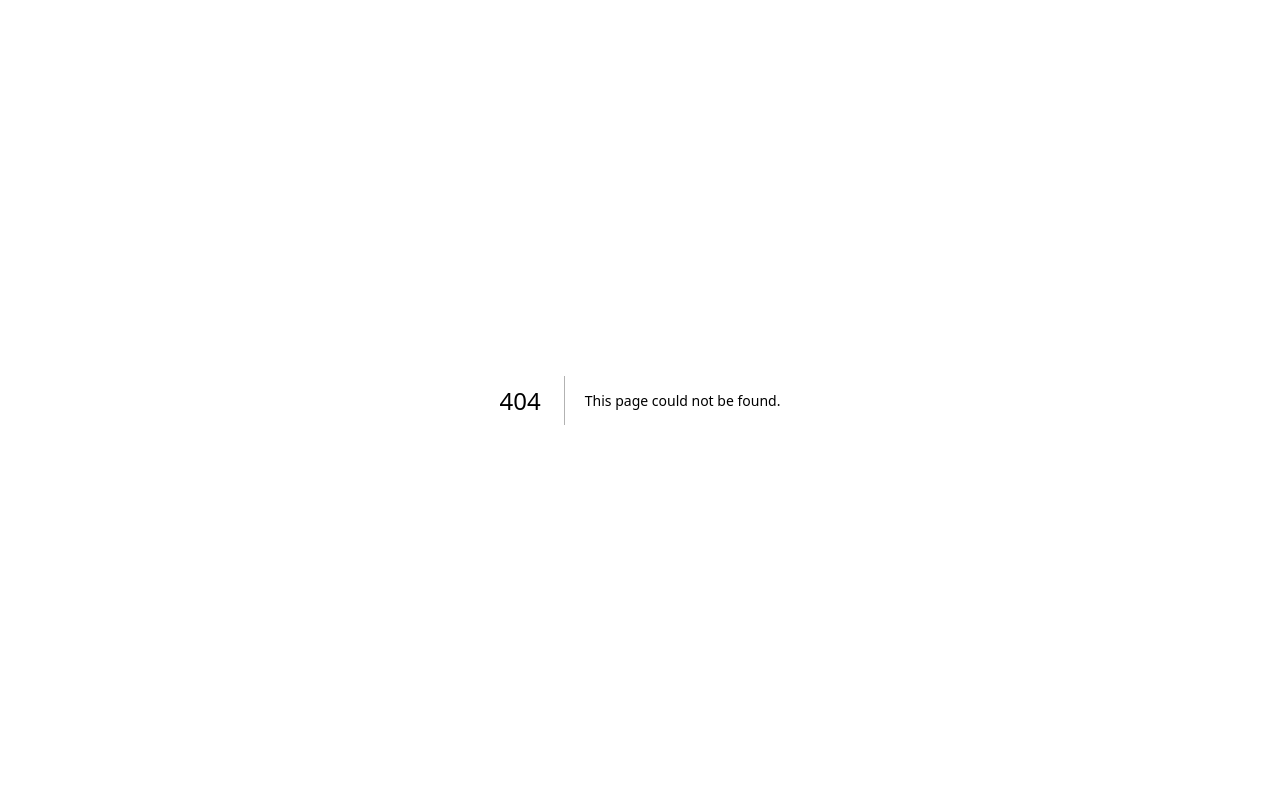
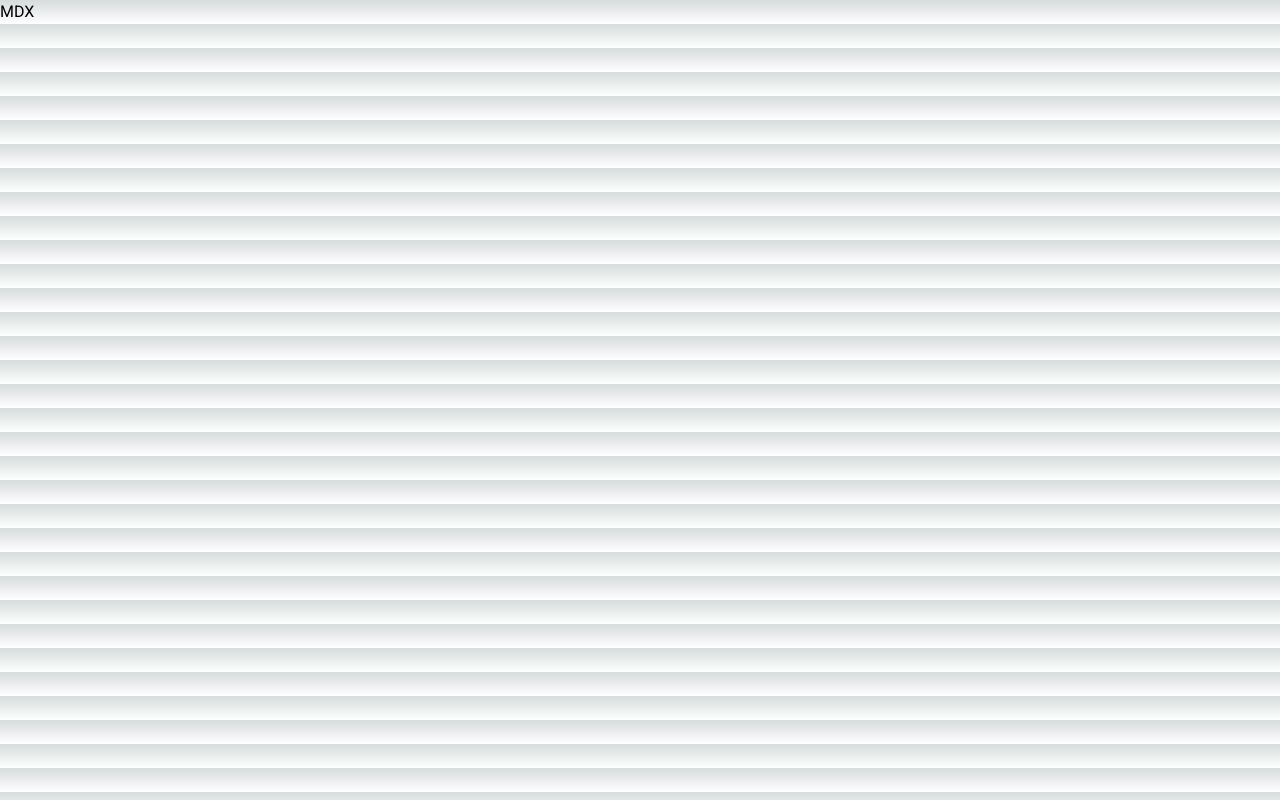
Before and after one commit to KennyMwendwaX/react-markdown-editor, a Next.js app: page /mdx in a window 1280 px wide. Before the commit this address had no page. Built offline with nearby package versions, Linux system fonts and the light colour scheme.

Commit message:
npm i @mdxeditor/editor

```diff
--- /dev/null
+++ b/app/mdx/page.tsx
@@ -0,0 +1,9 @@
+import React from "react";
+
+export default function MDX() {
+  return (
+    <>
+      <div>MDX</div>
+    </>
+  );
+}
--- a/package.json
+++ b/package.json
@@ -9,6 +9,7 @@
     "lint": "next lint"
   },
   "dependencies": {
+    "@mdxeditor/editor": "^1.1.2",
     "@types/markdown-it": "^13.0.1",
     "@types/node": "20.6.0",
     "@types/react": "18.2.21",
```
Also changed, not shown: 1 other file (tests, documents, lock files or other folders).
